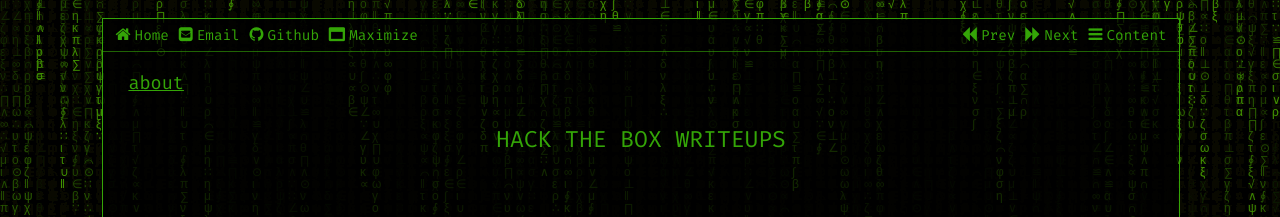
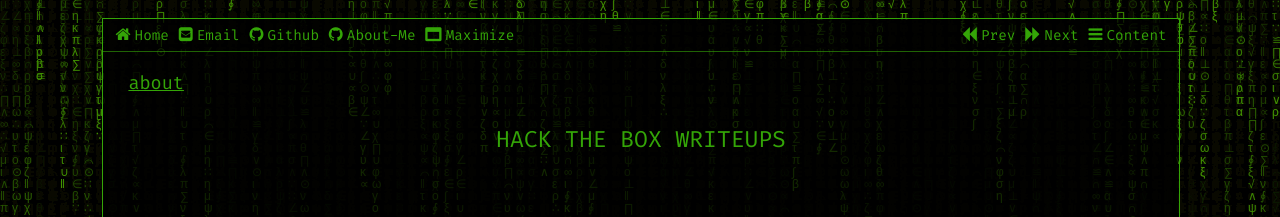
Before and after one commit to alfredoFerreiraAssis/alfredoFerreiraAssis.github.io, a Jekyll site: the page built from index.md, in a window 1280 px wide. Shown: the top 217 px of the page. Built offline with Jekyll 4.4.1, drawn with Linux system fonts in a browser that asks for light colours; our own code applies the rules of GitHub Pages for plain Markdown files.

Commit message:
Update header.html

```diff
--- a/_includes/header.html
+++ b/_includes/header.html
@@ -30,6 +30,16 @@
                         <i class="fa fa-github">
                             {% if page.btn_text != false %}
                                 <p class="btn_text">Github</p>
+                            {% endif %}
+                        </i>
+                    </a>
+                {% endif %}
+                <!-- about -->
+                {% if site.github != "" %}
+                    <a class="header_btn" href="{{ site.baseurl }}/about.md">
+                        <i class="fa fa-github">
+                            {% if page.btn_text != false %}
+                                <p class="btn_text">about-me</p>
                             {% endif %}
                         </i>
                     </a>
```
